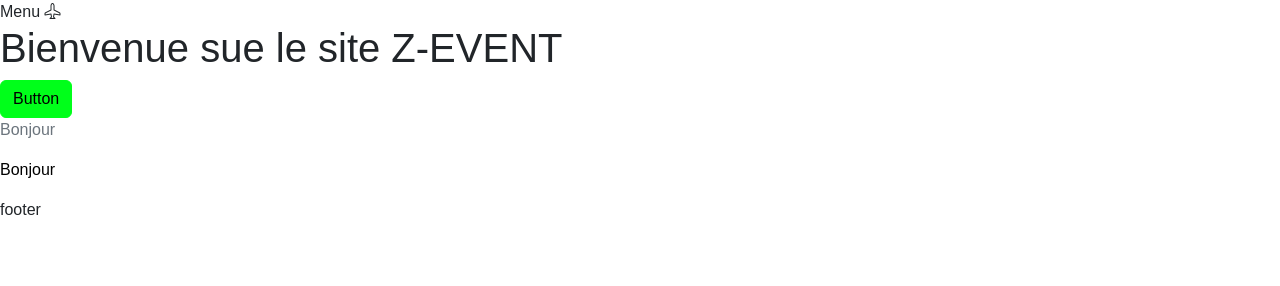
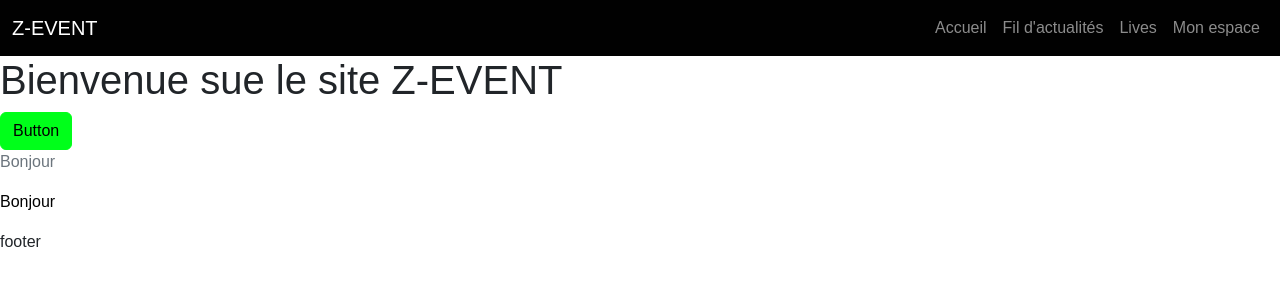
Before and after one commit to D4ML/Site-Z-EVENT, a website with bundled scripts: page index.html in a window 1280 px wide. Built offline with nearby package versions, Linux system fonts and the light colour scheme; files whose address does not match are found by name.

Commit message:
add header site

```diff
--- a/index.html
+++ b/index.html
@@ -8,7 +8,32 @@
 </head>
 <body>
 
-    <header>Menu <i class="bi bi-airplane"></i></header>
+    <header>
+        <nav class="navbar navbar-expand-lg bg-dark" data-bs-theme="dark">
+            <div class="container-fluid">
+              <a class="navbar-brand" href="/">Z-EVENT</a>
+              <button class="navbar-toggler" type="button" data-bs-toggle="collapse" data-bs-target="#navbarSupportedContent" aria-controls="navbarSupportedContent" aria-expanded="false" aria-label="Toggle navigation">
+                <span class="navbar-toggler-icon"></span>
+              </button>
+              <div class="collapse navbar-collapse" id="navbarSupportedContent">
+                <ul class="navbar-nav ms-auto mb-2 mb-lg-0">
+                  <li class="nav-item">
+                    <a class="nav-link" href="/">Accueil</a>
+                  </li>
+                  <li class="nav-item">
+                    <a class="nav-link" href="#">Fil d'actualités</a>
+                  </li>
+                  <li class="nav-item">
+                    <a class="nav-link" href="#">Lives</a>
+                  </li>
+                  <li class="nav-item">
+                    <a class="nav-link" href="#">Mon espace</a>
+                  </li>
+                </ul>
+              </div>
+            </div>
+          </nav>
+    </header>
 
     <main id="main-page">
         <!--Contenue de la page inecter-->
```
